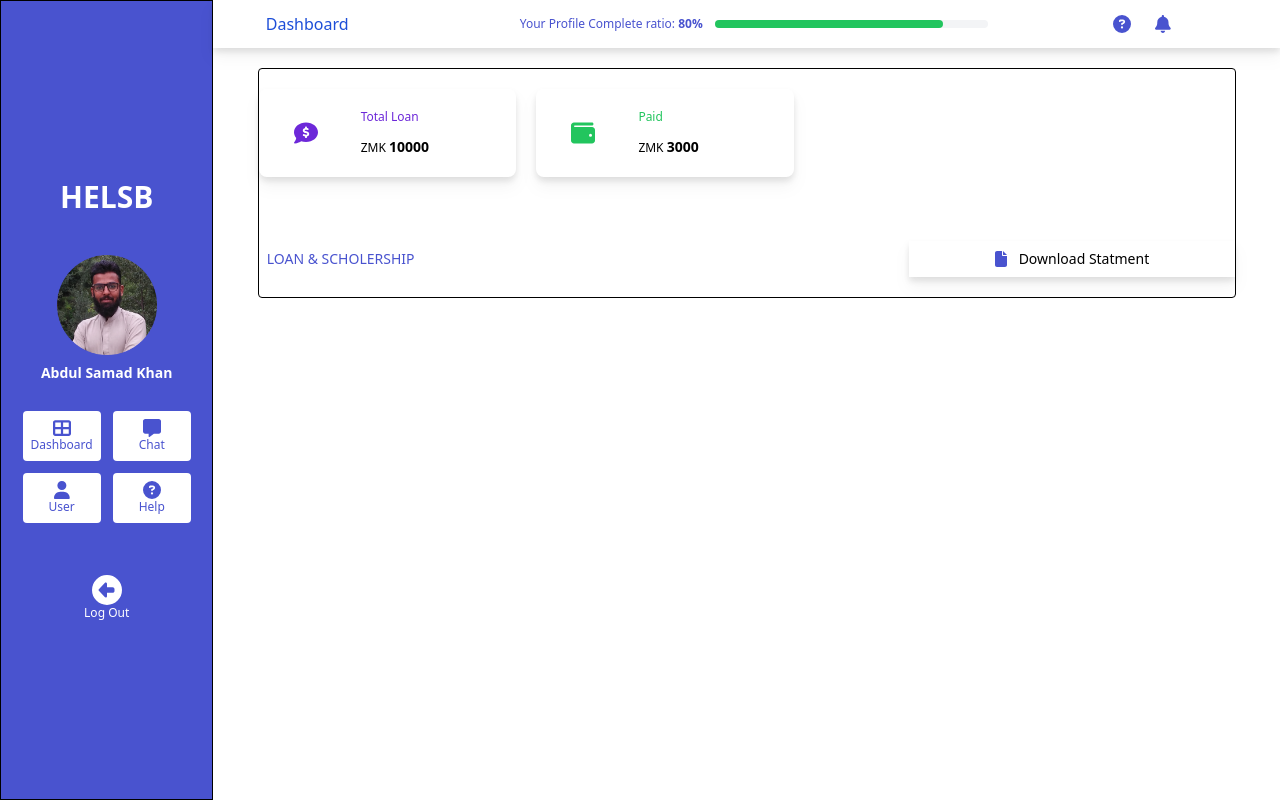
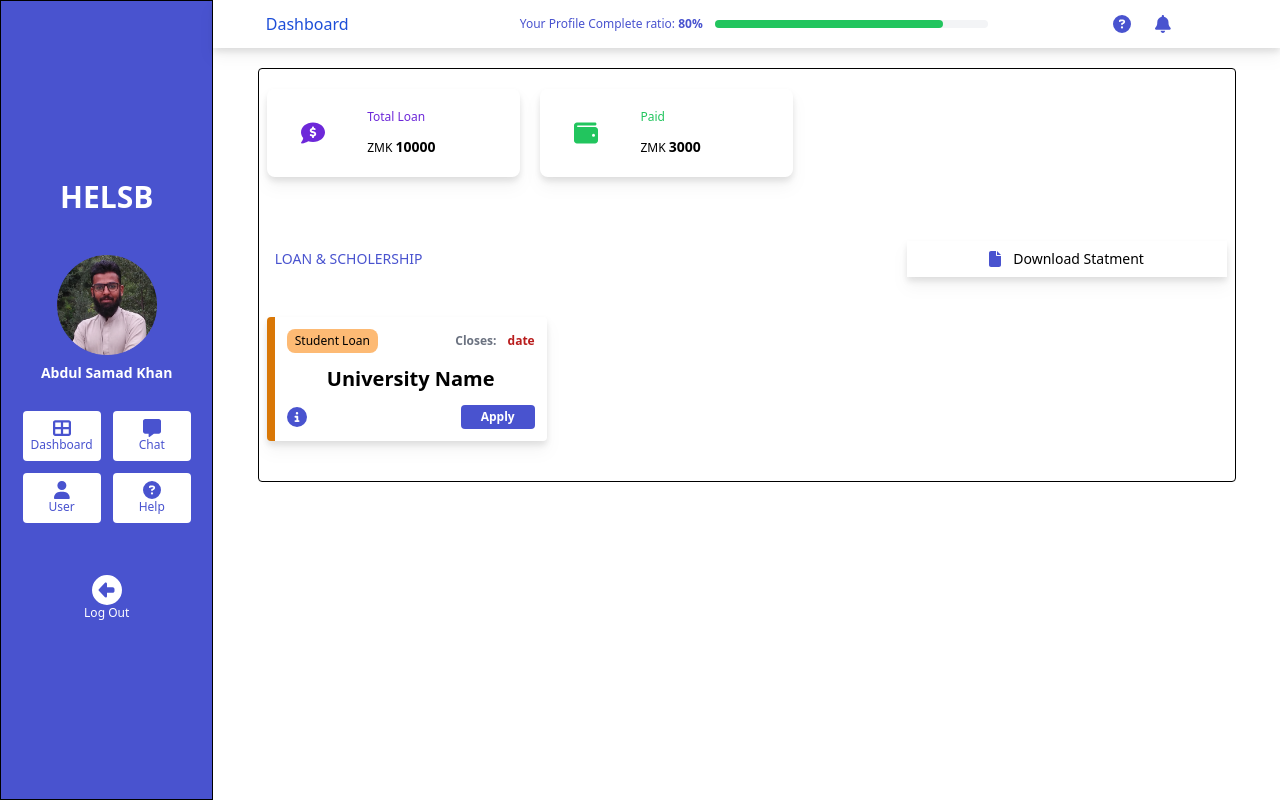
Before and after one commit to AbdulSamad676/Dashboard-in-React, a React (Vite) app: page /dashboard in a window 1280 px wide. Built offline with nearby package versions, Linux system fonts and the light colour scheme.

Commit message:
single uni card added

```diff
--- /dev/null
+++ b/src/components/UniCard.jsx
@@ -0,0 +1,32 @@
+import { faCircleInfo, faFile } from '@fortawesome/free-solid-svg-icons';
+import { FontAwesomeIcon } from '@fortawesome/react-fontawesome';
+import React from 'react';
+
+function UniCard() {
+	return (
+		<div className='rounded  my-5 py-3 secondary-bg drop-shadow-lg box-border border-l-8 border-amber-600'>
+			<div className='flex items-center justify-between  px-3'>
+				<p className='text-xs m-0 rounded-lg bg-orange-300 py-1 px-2'>
+					Student Loan
+				</p>
+				<p className='m-0 text-xs  text-red-700 font-semibold'>
+					<span className='px-2 text-gray-500 '>Closes:</span> date
+				</p>
+			</div>
+			<h1 className='my-3 text-xl text-center font-semibold'>
+				University Name
+			</h1>
+			<div className='flex justify-between items-center mx-3'>
+				<FontAwesomeIcon
+					className='primary text-xl'
+					icon={faCircleInfo}
+				/>
+				<button className='bg-primary text-xs px-5 py-1 text-white font-semibold rounded'>
+					Apply
+				</button>
+			</div>
+		</div>
+	);
+}
+
+export default UniCard;
--- a/src/components/index.js
+++ b/src/components/index.js
@@ -1,4 +1,5 @@
 import Login from './Login';
 import LoansCard from './LoanCard';
+import UniCard from './UniCard';
 
-export default { Login, LoansCard };
+export default { Login, LoansCard, UniCard };
--- a/src/pages/Dashboard.jsx
+++ b/src/pages/Dashboard.jsx
@@ -2,6 +2,7 @@ import { faFile } from '@fortawesome/free-solid-svg-icons';
 import { FontAwesomeIcon } from '@fortawesome/react-fontawesome';
 import React from 'react';
 import LoansCard from '../components/LoanCard';
+import UniCard from '../components/UniCard';
 
 function Dashboard() {
 	const textColor = 'text-blue-700';
@@ -21,7 +22,7 @@ function Dashboard() {
 	];
 
 	return (
-		<div className='w-11/12 mx-auto mt-5 border border-black rounded'>
+		<div className='w-11/12 mx-auto mt-5 border border-black rounded px-2'>
 			<div className='loans-row my-5 grid sm:grid-cols-2 lg:grid-cols-3 gap-y-5 sm:gap-y-0 sm:gap-x-5 w-full sm:w-10/12 box-border '>
 				{loanData?.map(item => {
 					return <LoansCard key={item.key} data={item} />;
@@ -40,6 +41,11 @@ function Dashboard() {
 					<p className='p-0 m-0 text-sm'> Download Statment</p>
 				</div>
 			</div>
+			<div className='my-5 grid sm:grid-cols-2 lg:grid-cols-3 gap-y-5 sm:gap-y-0 sm:gap-x-5 w-full sm:w-11/12 box-border '>
+				<UniCard />
+				{/* <LoansCard textColor={textColor} />
+				<LoansCard /> */}
+			</div>
 		</div>
 	);
 }
```
